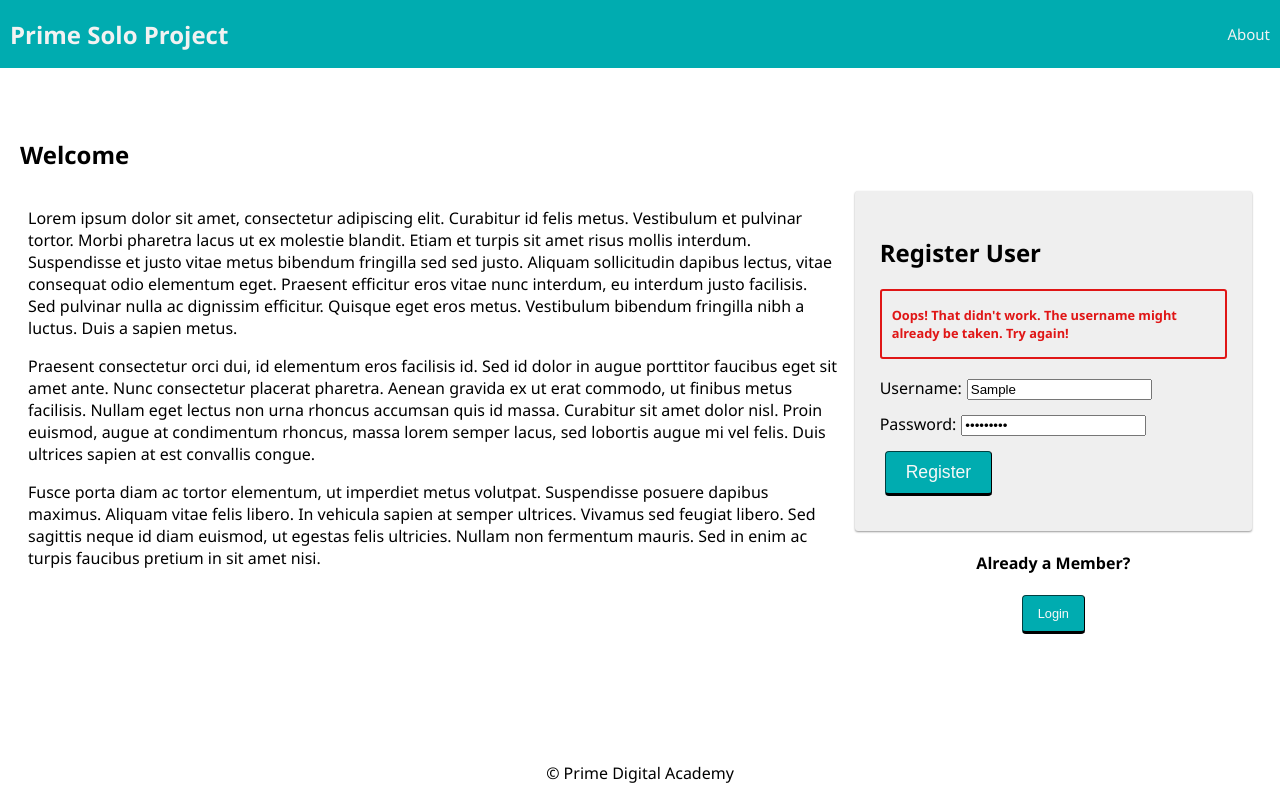
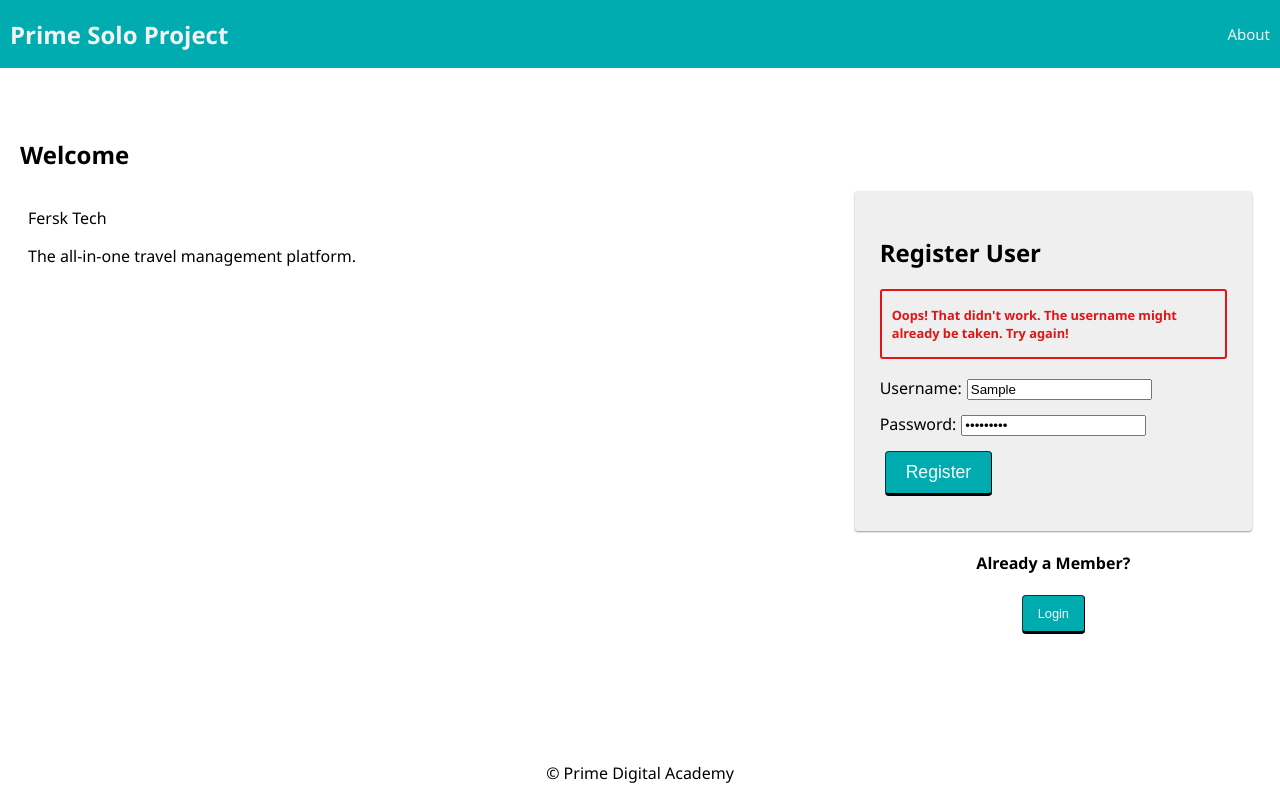
Before and after one commit to ithone4/Travelers, a React (Create React App) app: page /#/home in a window 1280 px wide. Both pictures are taken after typing "Sample", "Sample123" into the empty fields and a click on the input "Register". Built offline with nearby package versions, Linux system fonts and the light colour scheme; no server answers.

Commit message:
test run 2

```diff
--- a/src/components/LandingPage/LandingPage.jsx
+++ b/src/components/LandingPage/LandingPage.jsx
@@ -19,36 +19,14 @@
 
       <div className="grid">
         <div className="grid-col grid-col_8">
+
+
           <p>
-            Lorem ipsum dolor sit amet, consectetur adipiscing elit. Curabitur
-            id felis metus. Vestibulum et pulvinar tortor. Morbi pharetra lacus
-            ut ex molestie blandit. Etiam et turpis sit amet risus mollis
-            interdum. Suspendisse et justo vitae metus bibendum fringilla sed
-            sed justo. Aliquam sollicitudin dapibus lectus, vitae consequat odio
-            elementum eget. Praesent efficitur eros vitae nunc interdum, eu
-            interdum justo facilisis. Sed pulvinar nulla ac dignissim efficitur.
-            Quisque eget eros metus. Vestibulum bibendum fringilla nibh a
-            luctus. Duis a sapien metus.
+            Fersk Tech
           </p>
 
           <p>
-            Praesent consectetur orci dui, id elementum eros facilisis id. Sed
-            id dolor in augue porttitor faucibus eget sit amet ante. Nunc
-            consectetur placerat pharetra. Aenean gravida ex ut erat commodo, ut
-            finibus metus facilisis. Nullam eget lectus non urna rhoncus
-            accumsan quis id massa. Curabitur sit amet dolor nisl. Proin
-            euismod, augue at condimentum rhoncus, massa lorem semper lacus, sed
-            lobortis augue mi vel felis. Duis ultrices sapien at est convallis
-            congue.
-          </p>
-
-          <p>
-            Fusce porta diam ac tortor elementum, ut imperdiet metus volutpat.
-            Suspendisse posuere dapibus maximus. Aliquam vitae felis libero. In
-            vehicula sapien at semper ultrices. Vivamus sed feugiat libero. Sed
-            sagittis neque id diam euismod, ut egestas felis ultricies. Nullam
-            non fermentum mauris. Sed in enim ac turpis faucibus pretium in sit
-            amet nisi.
+          The all-in-one travel management platform.
           </p>
         </div>
         <div className="grid-col grid-col_4">
```
